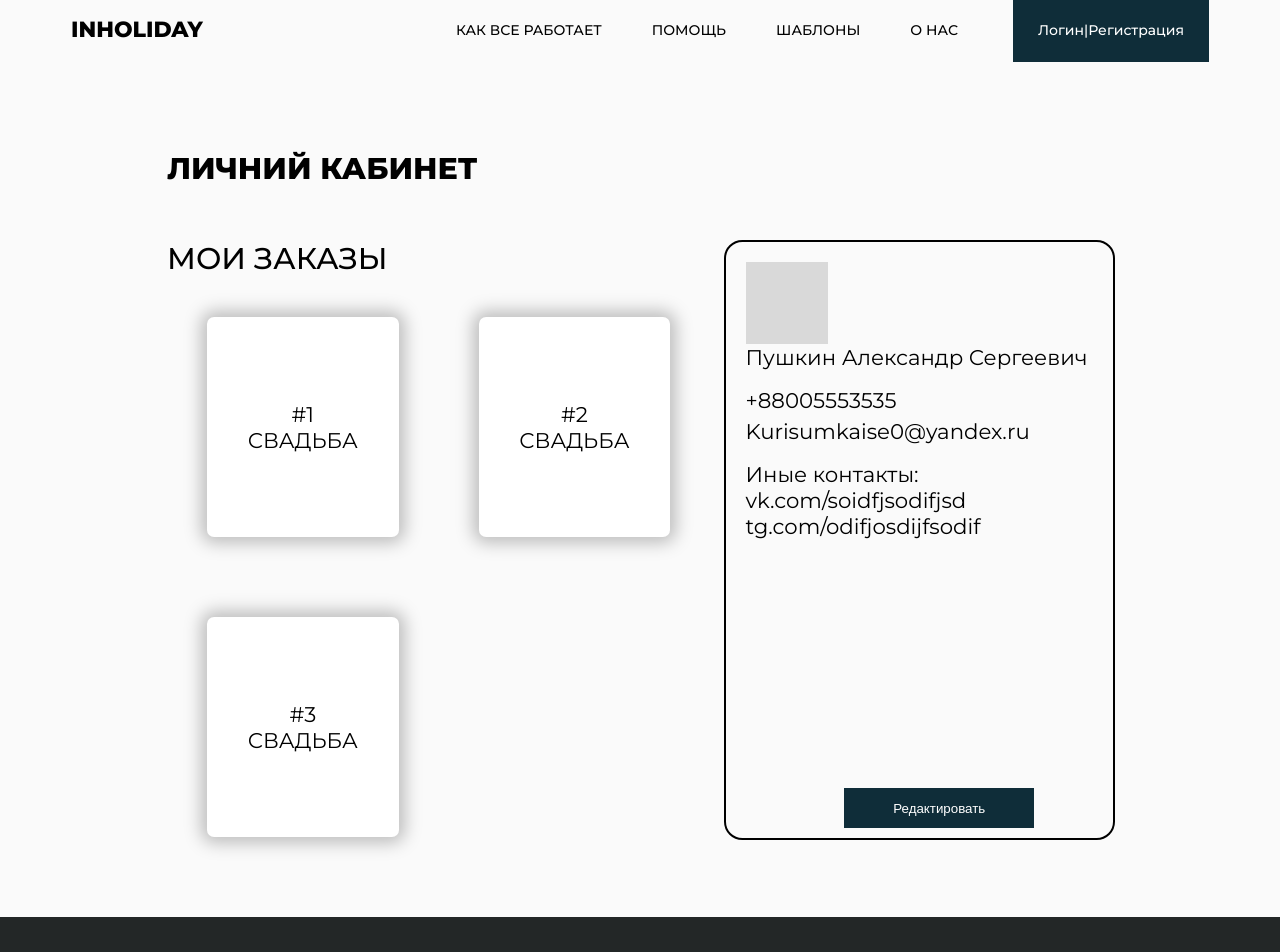
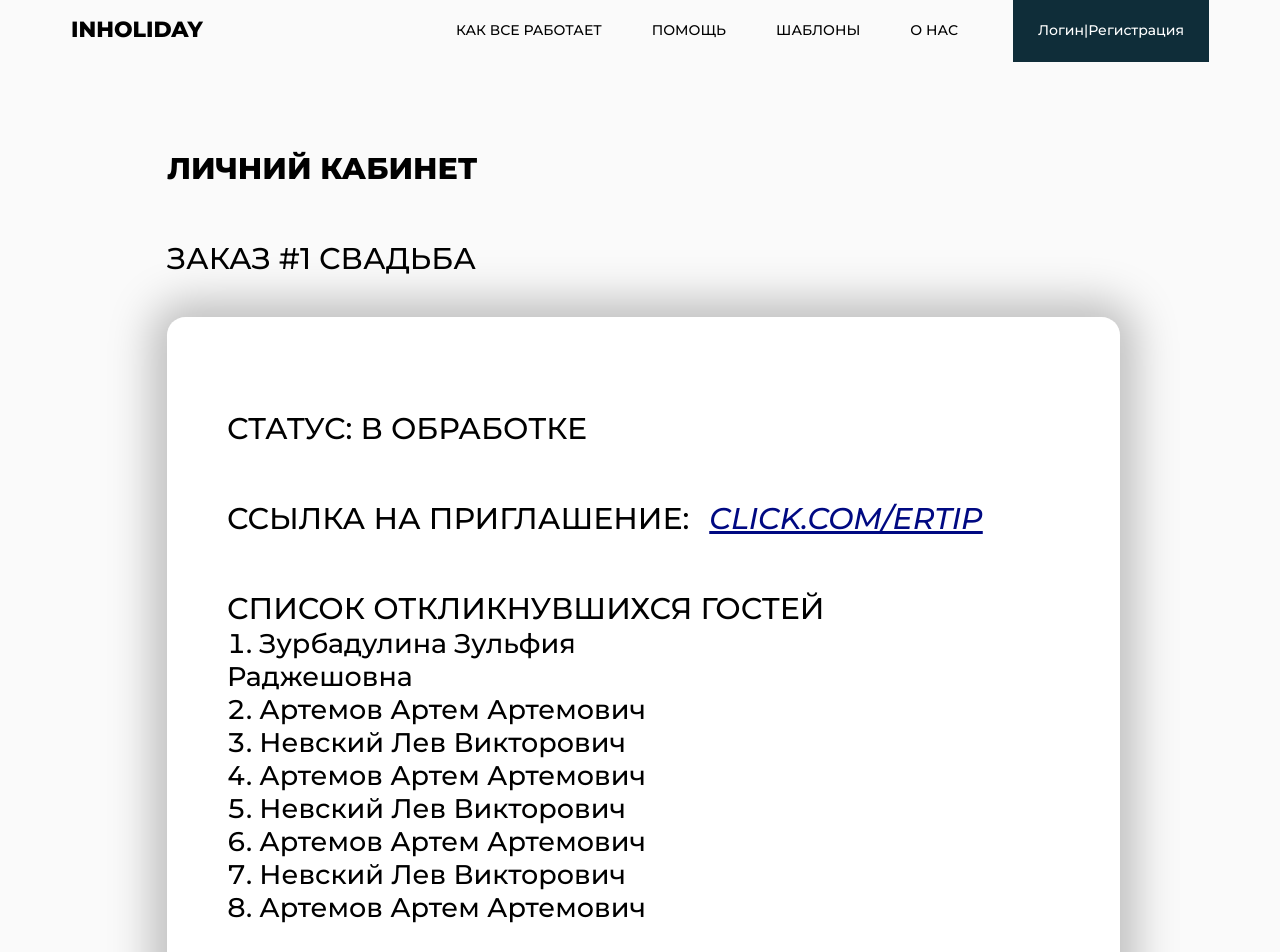
Before and after one commit to GhostGrand/inHolidayJS, a React (Create React App) app: page / in a window 1280 px wide. Shown: the top 952 px of the page. Built offline with nearby package versions, Linux system fonts and the light colour scheme.

Commit message:
сделан компонент InfoOrder

```diff
--- a/src/App.css
+++ b/src/App.css
@@ -503,3 +503,60 @@ body {
   position:absolute;
   bottom:0;
 }
+
+/* ----------------------Личный кабинет: информация о заказе-------------------------------- */
+
+.LinkInvitation {
+  font-family: 'Montserrat';
+  font-style: italic;
+  font-weight: 500;
+  font-size: 30px;
+  line-height: 37px;
+  /* identical to box height */
+
+  text-decoration-line: underline;
+  text-transform: uppercase;
+
+  color: #000982;
+  cursor: pointer;
+  display: inline-block;
+  margin-left: 20px;
+}
+
+#LinkInvitationText {
+  display: inline-block;
+}
+
+.list {
+  font-family: 'Montserrat';
+  font-style: normal;
+  font-weight: 500;
+  font-size: 27px;
+  line-height: 33px;
+  text-transform: capitalize;
+  overflow: auto;
+  height: 300px;
+  margin-right: 40%;
+}
+
+.list li {
+  display: list-item;
+  list-style: inside decimal;
+}
+
+.list::-webkit-scrollbar {
+  width: 27px;
+
+}
+
+.list::-webkit-scrollbar-track {
+  background: #FFFFFF;
+  border: 1px solid #000000;
+  border-radius: 16px;
+}
+
+.list::-webkit-scrollbar-thumb {
+  background: linear-gradient(0deg, #383838, #383838), #FFFFFF;
+  border: 1px solid #000000;
+  border-radius: 16px;
+}
--- a/src/App.js
+++ b/src/App.js
@@ -8,7 +8,7 @@ import AboutUs from "./Components/AboutUs/AboutUs";
 import Footer from "./Components/Footer/Footer";
 import TemplateOrderForm from "./Components/TemplateOrderForm/TemplateOrderForm";
 import PersonalAccount from "./Components/PersonalAccount/PersonalAccount";
-
+import InfoOrder from "./Components/InfoOrder/InfoOrder";
 
 function App() {
   return (
@@ -18,7 +18,8 @@ function App() {
       <Authorisation></Authorisation> */}
       {/* <AboutUs></AboutUs> */}
       {/* <TemplateOrderForm></TemplateOrderForm> */}
-      <PersonalAccount></PersonalAccount>
+      {/* <PersonalAccount></PersonalAccount> */}
+      <InfoOrder></InfoOrder>
       <Footer></Footer>
     </div>
   );
--- /dev/null
+++ b/src/Components/InfoOrder/InfoOrder.js
@@ -0,0 +1,55 @@
+import React from "react";
+import "../../App.css";
+
+export default function InfoOrder() {
+  return (
+      <div className = "personalAccount">
+        <p className="PAHead">личний кабинет</p>
+        <p className="orderFormH1">заказ #1 Свадьба</p>
+        <div className="Rectangle">
+            <p className="orderFormH1">Статус: в обработке</p>
+            <p className="orderFormH1" id="LinkInvitationText">ссылка на приглашение: </p>
+            <a className="LinkInvitation">click.com/ertip</a>
+            <p className="orderFormH1">Список откликнувшихся гостей</p>
+            <ol className="list">
+                <li>Зурбадулина зульфия раджешовна</li>
+                <li>Артемов Артем артемович</li>
+                <li>Невский Лев Викторович</li>
+                <li>Артемов Артем артемович</li>
+                <li>Невский Лев Викторович</li>
+                <li>Артемов Артем артемович</li>
+                <li>Невский Лев Викторович</li>
+                <li>Артемов Артем артемович</li>
+                <li>Невский Лев Викторович</li>
+                <li>Зурбадулина зульфия раджешовна</li>
+                <li>Артемов Артем артемович</li>
+                <li>Невский Лев Викторович</li>
+                <li>Артемов Артем артемович</li>
+                <li>Невский Лев Викторович</li>
+                <li>Артемов Артем артемович</li>
+                <li>Невский Лев Викторович</li>
+                <li>Артемов Артем артемович</li>
+                <li>Невский Лев Викторович</li>
+                <li>Зурбадулина зульфия раджешовна</li>
+                <li>Артемов Артем артемович</li>
+                <li>Невский Лев Викторович</li>
+                <li>Артемов Артем артемович</li>
+                <li>Невский Лев Викторович</li>
+                <li>Артемов Артем артемович</li>
+                <li>Невский Лев Викторович</li>
+                <li>Артемов Артем артемович</li>
+                <li>Невский Лев Викторович</li>
+                <li>Зурбадулина зульфия раджешовна</li>
+                <li>Артемов Артем артемович</li>
+                <li>Невский Лев Викторович</li>
+                <li>Артемов Артем артемович</li>
+                <li>Невский Лев Викторович</li>
+                <li>Артемов Артем артемович</li>
+                <li>Невский Лев Викторович</li>
+                <li>Артемов Артем артемович</li>
+                <li>Невский Лев Викторович</li>
+            </ol>
+        </div>
+      </div>
+  );
+}
```
